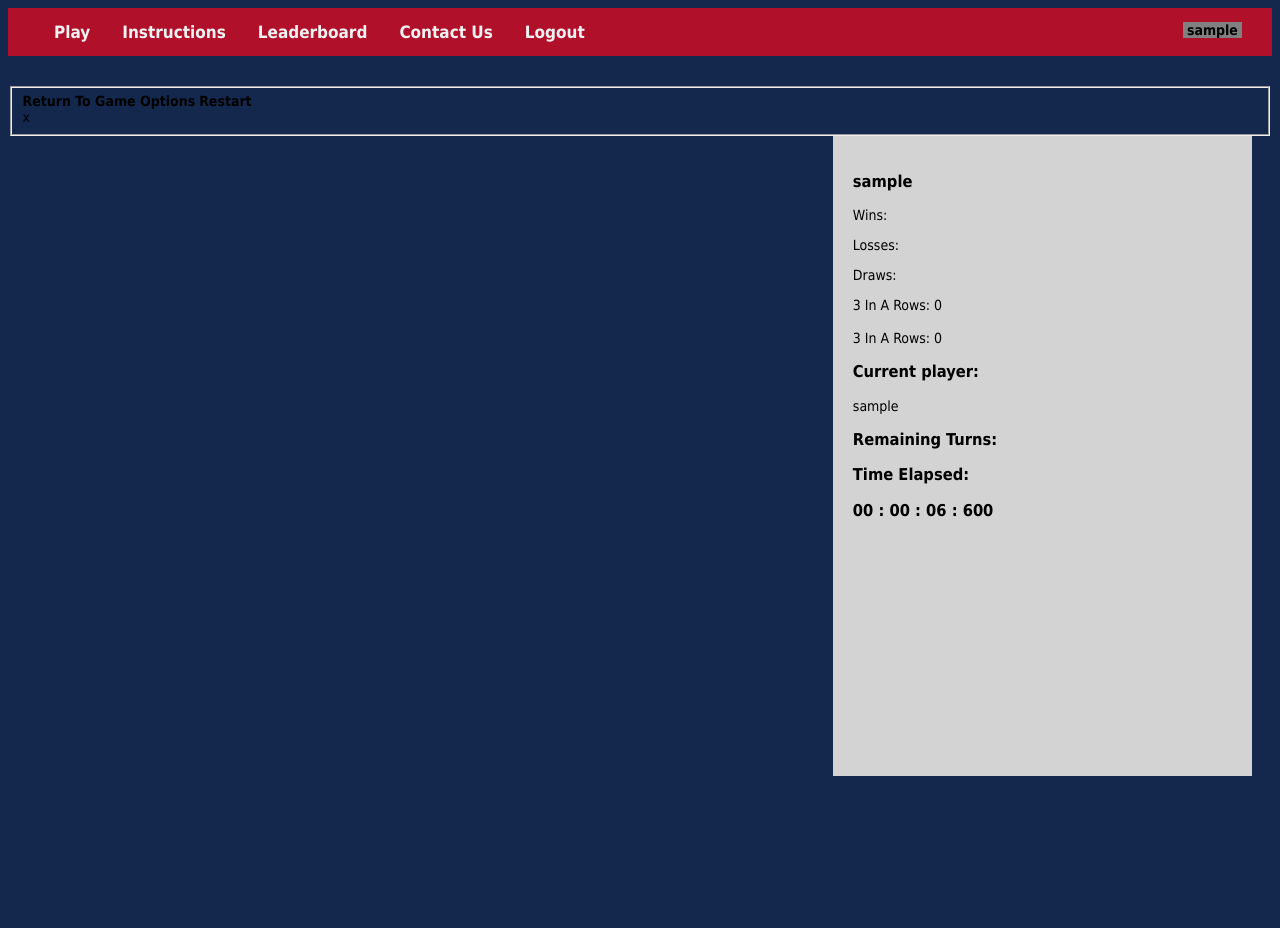
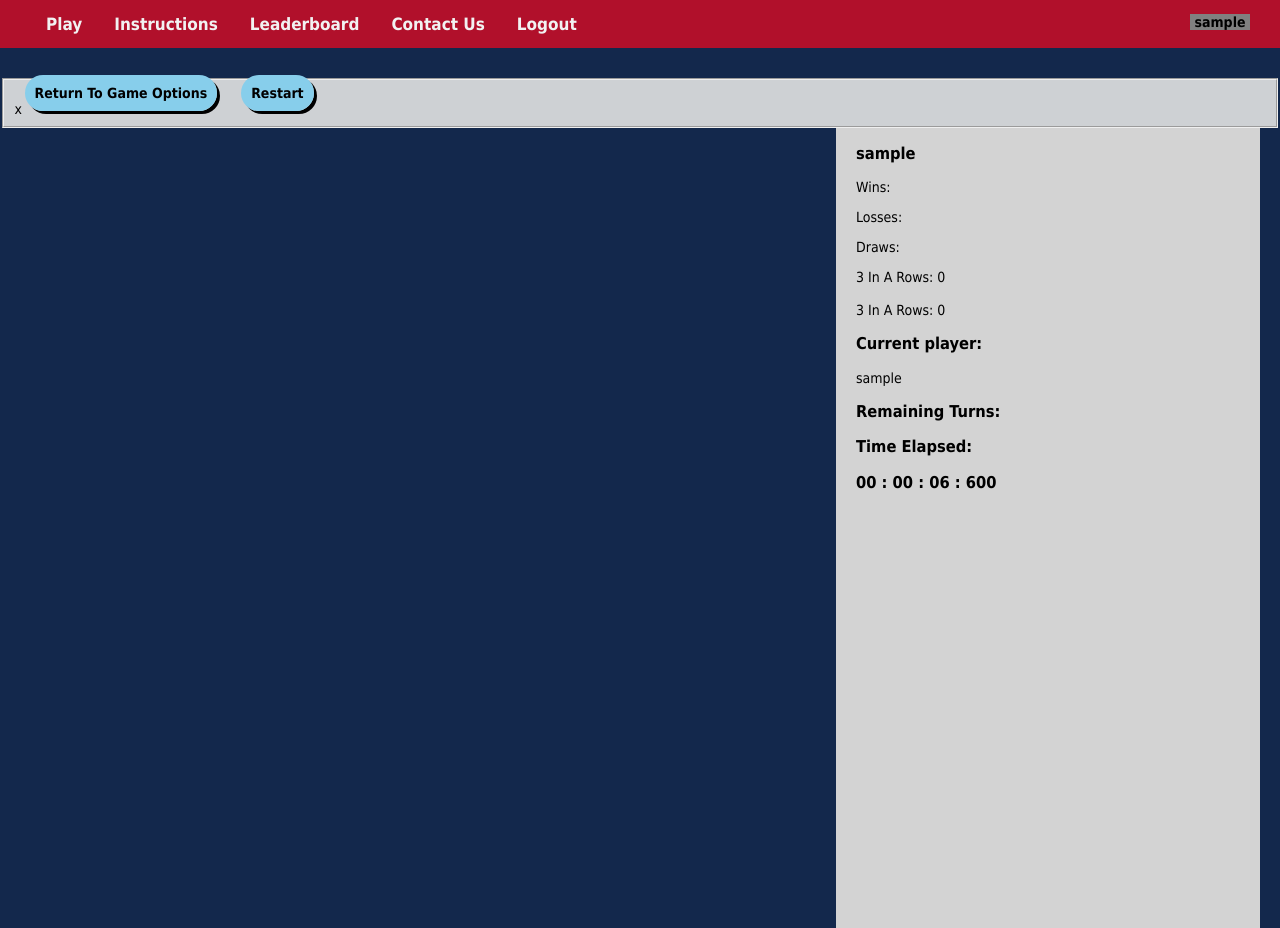
Before and after one commit to julietaMendez/CSCI-130-Connect-4, a PHP site: page /CSCI-130-Connect-4/game/connect4.php in a window 1280 px wide. Before the commit the page ends 776 px from the top, so only its background shows below. Run offline with PHP 8.4, Linux system fonts and the light colour scheme; the visitor is signed in with stand-in values (Sample User, id 1).

Commit message:
working on css for connect 4 game page. popup doesn't cover entire screen

```diff
--- a/game/chip.css
+++ b/game/chip.css
@@ -1,4 +1,12 @@
-html { font: normal 14px Tahoma, Verdana, Arial, sans-serif; }
+html {
+  font: normal 14px Tahoma, Verdana, Arial, sans-serif;
+  height:100%;
+}
+
+body{
+  height:100%;
+  margin:0;
+}
 
 .options{
   display:flex;
@@ -15,7 +23,11 @@ html { font: normal 14px Tahoma, Verdana, Arial, sans-serif; }
   width:30%;
   float:left;
   min-height: 250px;
-  background-color: rgb(241, 241, 241);
+  background-color: #ced1d4;
+}
+
+#game_header>fieldset{
+  background-color: #ced1d4;
 }
 
 .chip { /* the chips on the board */
@@ -34,11 +46,11 @@ html { font: normal 14px Tahoma, Verdana, Arial, sans-serif; }
   margin: auto;
 }
 
-input[type="button"], [type="submit"], [type="reset"]{
+input[type="button"], [type="submit"], [type="reset"], fieldset>a{
   box-shadow: 3px 3px rgb(0, 0, 0);
 }
 
-input[type="button"]:hover, [type="submit"]:hover, [type="reset"]:hover{
+input[type="button"]:hover, [type="submit"]:hover, [type="reset"]:hover,  fieldset>a:hover{
   transform: translate(2px, 2px);
   box-shadow: 1px 1px rgb(0, 0, 0);
   filter: brightness(75%);
@@ -71,15 +83,16 @@ input[type="button"]:hover, [type="submit"]:hover, [type="reset"]:hover{
   display: flex;
   flex-direction: column;
   position: absolute;
-  opacity: 80%;
+  opacity: 90%;
   top: 0;
+  bottom:0;
   left: 0;
   z-index: 999;
   width: 100%;
   height: 100%;
   background: rgb(255, 255, 255);
   justify-content: center;
-  align-items: center;
+  align-items: stretch;
   font-size: 2em;
 }
 
@@ -125,9 +138,9 @@ input[type="button"]:hover, [type="submit"]:hover, [type="reset"]:hover{
 
 .display {
   width: 30%;
-  height: 600px;
+  height:100%;
   float: right;
   background-color: lightgray;
-  padding: 20px;
+  padding: 0 20px;
   margin: 0 20px;
 }
--- a/game/connect4.php
+++ b/game/connect4.php
@@ -9,12 +9,16 @@ include "../menu/navbar.php";
         <link rel="stylesheet" href="chip.css">
     </head>
     <body onload=startTimer();>
+          <!-- popup screens  -->
+        <div id="draw_popup" class="hidden"> </div>
+        <div id="win_popup" class="hidden"> </div>
+
         <div class="select_options">
-            <form>
+            <form id="game_header">
                 <fieldset>
                 <!-- <h1>Welcome, <b> <?php echo $_SESSION['username']; ?></b></h1> -->
-                    <a href="/CSCI-130-CONNECT-4/game/game_options.php">Return To Game Options</a>
-                    <a href="/CSCI-130-CONNECT-4/game/connect4.php">Restart</a>
+                    <a class="btn skyblue" href="/CSCI-130-CONNECT-4/game/game_options.php">Return To Game Options</a>
+                    <a class="btn skyblue" href="/CSCI-130-CONNECT-4/game/connect4.php">Restart</a>
 
                     <div id = "board_size">
                         <?php $decode = json_decode($_SESSION["board"]);
@@ -23,22 +27,17 @@ include "../menu/navbar.php";
                         echo $board_width."x".$board_height;
                         ?>
                     </div>
-
                     <div id = "board_color">
                         <?php $decode = json_decode($_SESSION["board"]);
                         $board_color = $decode->board_color;
                         echo $board_color;
                         ?>
                     </div>
-
                 </fieldset>
             </form>
+        </div>
 
         <div class="display">
-                <!-- popup screens  -->
-
-                <div id="draw_popup" class="hidden"> </div>
-                <div id="win_popup" class="hidden"> </div>
 
             <!-- player 1 Info -->
             <h3 id="p1_name"><?php echo $_SESSION['username'];?></h3>
--- a/leaderboard/leaderboard.css
+++ b/leaderboard/leaderboard.css
@@ -1,6 +1,10 @@
 html{
     color:white;
     font: normal 14px Tahoma, Verdana, Arial, sans-serif;
+}
+
+body{
+    margin:0;
 }
 
 #leaders_tbl{
--- a/menu/menu.css
+++ b/menu/menu.css
@@ -4,6 +4,8 @@ html {
 
 body{
     background-color: #13284c;
+    margin: 0;
+    padding: 0;
 }
 
 h1{
```
Also changed, not shown: login/login_register_page.php (+15 -21 lines), login/main_page.css (+16 -6 lines). Lines whose indentation alone changed are shown as unchanged.
